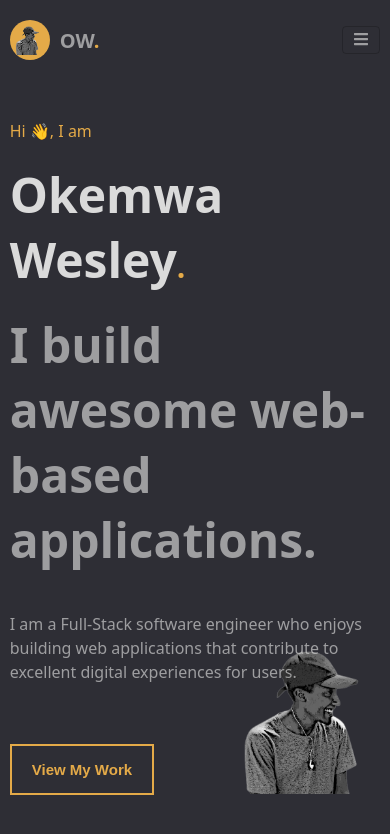
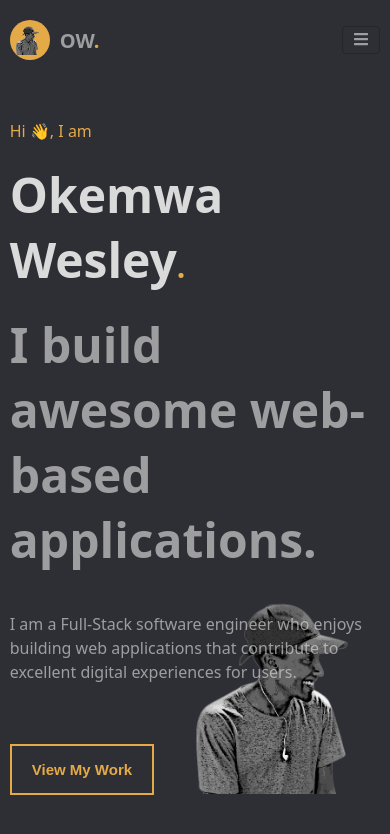
Before and after one commit to 1wes/Wes-Portfolio, a React (Create React App) app: page /project/1 in a window 390 px wide. Shown: the top 834 px of the page. Built offline with nearby package versions, Linux system fonts and the light colour scheme; no server answers.

Commit message:
increase background image size

```diff
--- a/src/components/intro.css
+++ b/src/components/intro.css
@@ -200,16 +200,12 @@
         margin-top: 0 !important;
         background-position: 100%;
         background-position-y: 100%;
-        background-size: 150px 150px;
+        background-size: 200px 200px;
     }
 
     .intro-content-section{
         width: 95%;
     }
-
-    /* .intro{
-        margin-top: 80px;
-    } */
 
     .punchline{
         width: 100%;
```
